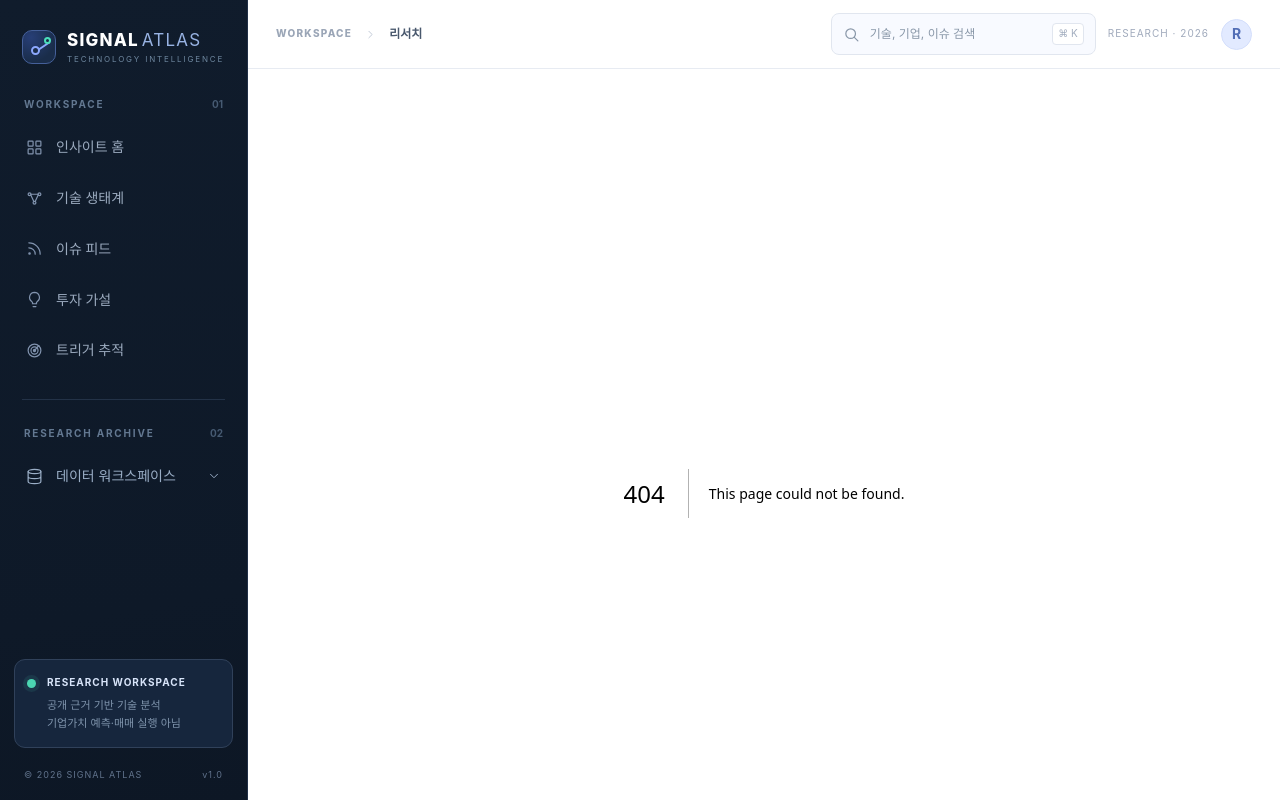
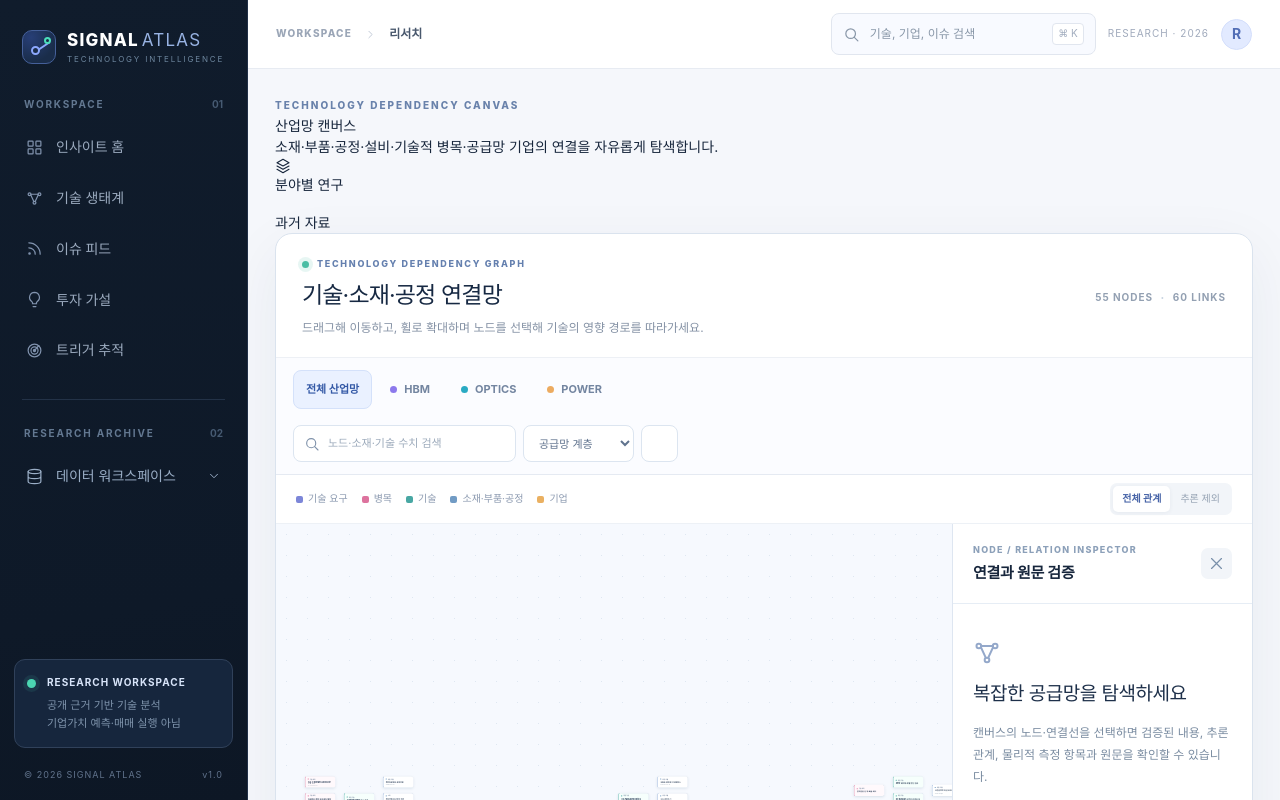
Before and after one commit to W-X-Z/WSJ-investment, a Next.js app in the folder apps/web/: page /map in a window 1280 px wide. Before the commit this address had no page. Shown: the top 800 px of the page. Built offline with nearby package versions, Linux system fonts and the light colour scheme.

Commit message:
Provide a dedicated full-height industry-network canvas view

```diff
--- /dev/null
+++ b/apps/web/src/app/map/page.tsx
@@ -0,0 +1,14 @@
+import Link from "next/link";
+import { Icon } from "@/components/Icon";
+import { SupplyNetworkCanvas } from "@/components/SupplyNetworkCanvas";
+
+export const metadata={title:"산업망 탐색 캔버스 | Signal Atlas"};
+type Params={eco?:string};
+export default async function TechnologyMap({searchParams}:{searchParams:Promise<Params>}) {
+ const params=await searchParams;
+ const scope=params.eco==="hbm"||params.eco==="optics"||params.eco==="power"?params.eco:"all";
+ return <div className="map-screen">
+   <div className="map-screen-header"><div><span className="page-kicker">TECHNOLOGY DEPENDENCY CANVAS</span><h1>산업망 캔버스</h1><p>소재·부품·공정·설비·기술적 병목·공급망 기업의 연결을 자유롭게 탐색합니다.</p></div><div className="map-screen-actions"><Link href="/ecosystems"><Icon name="layers" size={16}/> 분야별 연구</Link><Link href="/history"><Icon name="archive" size={16}/> 과거 자료</Link></div></div>
+   <SupplyNetworkCanvas initialEcosystem={scope}/>
+ </div>;
+}
```
